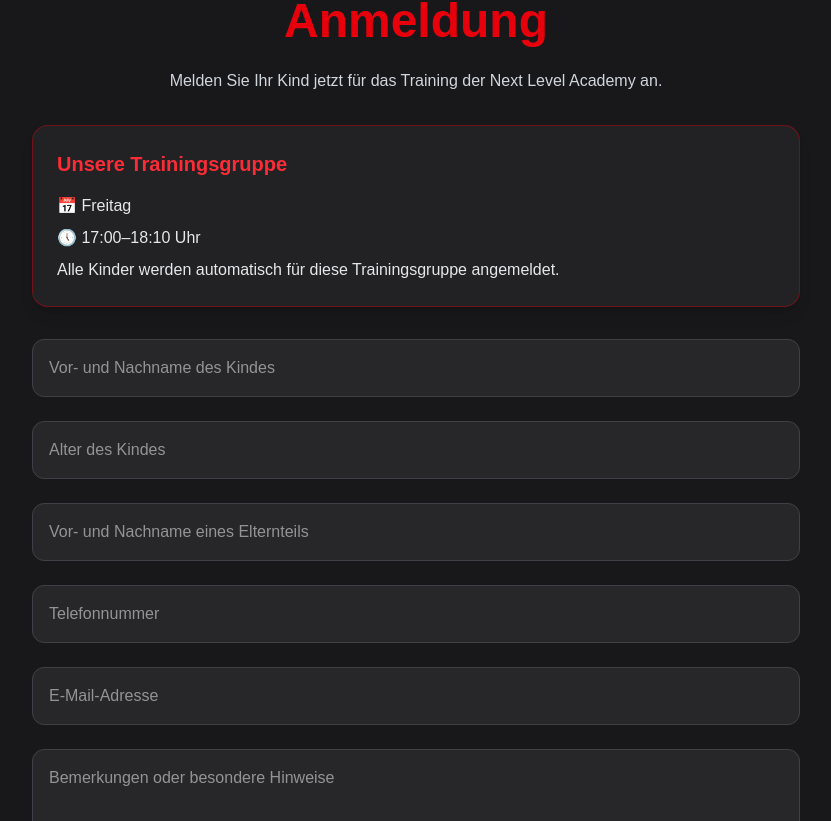
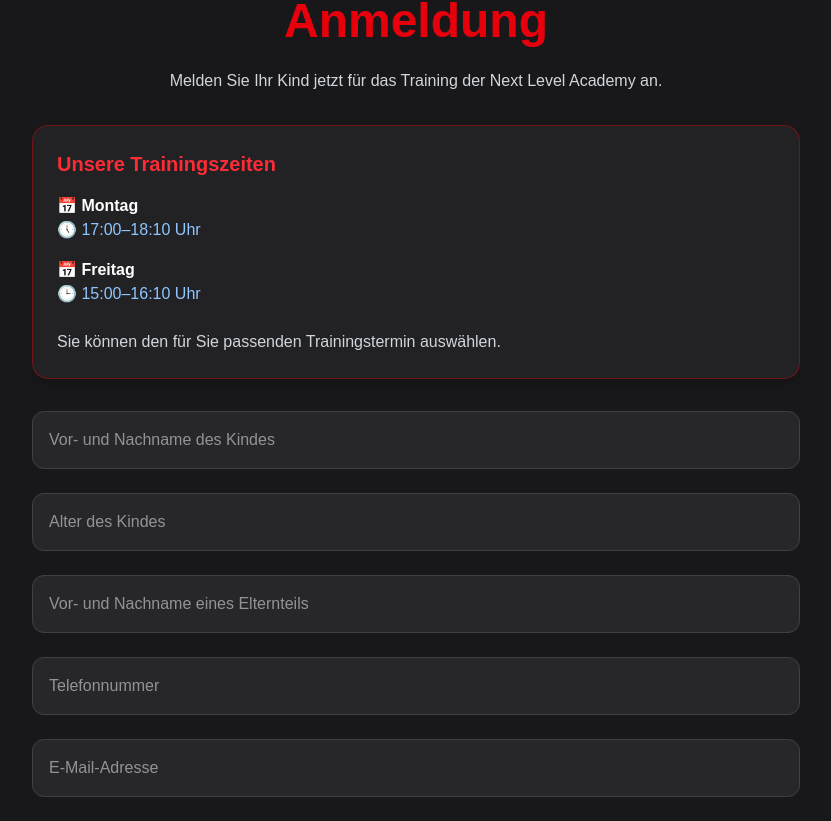
Before and after one commit to Crisan88/-Next-level-academy, a Next.js app: page / in a window 1280 px wide. Shown: the part 6199-7020 px from the top of the page, without its empty margins (224-1055 px from the left). Built offline with nearby package versions, Linux system fonts and the light colour scheme.

Commit message:
Update registration training times

```diff
--- a/app/components/Register.tsx
+++ b/app/components/Register.tsx
@@ -34,7 +34,10 @@
       });
 
       if (res.ok) {
-        setMessage("✅ Vielen Dank! Ihre Anmeldung wurde erfolgreich gesendet.");
+        setMessage(
+          "✅ Vielen Dank! Ihre Anmeldung wurde erfolgreich gesendet."
+        );
+
         setForm({
           childName: "",
           age: "",
@@ -54,42 +57,148 @@
   };
 
   return (
-    <section id="anmeldung" className="scroll-mt-24 bg-zinc-900 text-white py-24 px-6">
-      <div className="max-w-3xl mx-auto">
-        <h2 className="text-5xl font-extrabold text-center text-red-600 mb-6">
+    <section
+      id="anmeldung"
+      className="scroll-mt-24 bg-zinc-900 px-6 py-24 text-white"
+    >
+      <div className="mx-auto max-w-3xl">
+
+        {/* TITEL */}
+        <h2 className="mb-6 text-center text-5xl font-extrabold text-red-600">
           Anmeldung
         </h2>
 
-        <p className="text-center text-gray-300 mb-8">
+        <p className="mb-8 text-center text-gray-300">
           Melden Sie Ihr Kind jetzt für das Training der Next Level Academy an.
         </p>
 
-        <div className="rounded-2xl border border-red-600/40 bg-zinc-800/70 p-6 mb-8 text-left shadow-lg">
-          <h3 className="text-xl font-semibold text-red-500 mb-4">
-            Unsere Trainingsgruppe
+        {/* TRAININGSGRUPPE */}
+        <div className="mb-8 rounded-2xl border border-red-600/40 bg-zinc-800/70 p-6 text-left shadow-lg">
+          <h3 className="mb-4 text-xl font-semibold text-red-500">
+            Unsere Trainingszeiten
           </h3>
-          <div className="space-y-2 text-gray-200">
-            <p>📅 Freitag</p>
-            <p>🕔 17:00–18:10 Uhr</p>
-            <p>Alle Kinder werden automatisch für diese Trainingsgruppe angemeldet.</p>
+
+          <div className="space-y-4 text-gray-200">
+
+            {/* MONTAG */}
+            <div>
+              <p className="font-semibold text-white">
+                📅 Montag
+              </p>
+
+              <p className="text-blue-300">
+                🕔 17:00–18:10 Uhr
+              </p>
+            </div>
+
+            {/* FREITAG */}
+            <div>
+              <p className="font-semibold text-white">
+                📅 Freitag
+              </p>
+
+              <p className="text-blue-300">
+                🕒 15:00–16:10 Uhr
+              </p>
+            </div>
+
+            <p className="pt-2 text-gray-300">
+              Sie können den für Sie passenden Trainingstermin auswählen.
+            </p>
+
           </div>
         </div>
 
-        <form id="register" onSubmit={handleSubmit} className="space-y-6">
-          <input name="childName" value={form.childName} onChange={handleChange} type="text" placeholder="Vor- und Nachname des Kindes" className="w-full p-4 rounded-xl bg-zinc-800 border border-zinc-700" />
-          <input name="age" value={form.age} onChange={handleChange} type="number" placeholder="Alter des Kindes" className="w-full p-4 rounded-xl bg-zinc-800 border border-zinc-700" />
-          <input name="parentName" value={form.parentName} onChange={handleChange} type="text" placeholder="Vor- und Nachname eines Elternteils" className="w-full p-4 rounded-xl bg-zinc-800 border border-zinc-700" />
-          <input name="phone" value={form.phone} onChange={handleChange} type="tel" placeholder="Telefonnummer" className="w-full p-4 rounded-xl bg-zinc-800 border border-zinc-700" />
-          <input name="email" value={form.email} onChange={handleChange} type="email" placeholder="E-Mail-Adresse" className="w-full p-4 rounded-xl bg-zinc-800 border border-zinc-700" />
-          <textarea name="notes" value={form.notes} onChange={handleChange} rows={4} placeholder="Bemerkungen oder besondere Hinweise" className="w-full p-4 rounded-xl bg-zinc-800 border border-zinc-700" />
+        {/* FORMULAR */}
+        <form
+          id="register"
+          onSubmit={handleSubmit}
+          className="space-y-6"
+        >
+          <input
+            name="childName"
+            value={form.childName}
+            onChange={handleChange}
+            type="text"
+            placeholder="Vor- und Nachname des Kindes"
+            className="w-full rounded-xl border border-zinc-700 bg-zinc-800 p-4"
+            required
+          />
+
+          <input
+            name="age"
+            value={form.age}
+            onChange={handleChange}
+            type="number"
+            placeholder="Alter des Kindes"
+            className="w-full rounded-xl border border-zinc-700 bg-zinc-800 p-4"
+            required
+          />
+
+          <input
+            name="parentName"
+            value={form.parentName}
+            onChange={handleChange}
+            type="text"
+            placeholder="Vor- und Nachname eines Elternteils"
+            className="w-full rounded-xl border border-zinc-700 bg-zinc-800 p-4"
+            required
+          />
+
+          <input
+            name="phone"
+            value={form.phone}
+            onChange={handleChange}
+            type="tel"
+            placeholder="Telefonnummer"
+            className="w-full rounded-xl border border-zinc-700 bg-zinc-800 p-4"
+            required
+          />
+
+          <input
+            name="email"
+            value={form.email}
+            onChange={handleChange}
+            type="email"
+            placeholder="E-Mail-Adresse"
+            className="w-full rounded-xl border border-zinc-700 bg-zinc-800 p-4"
+            required
+          />
+
+          <textarea
+            name="notes"
+            value={form.notes}
+            onChange={handleChange}
+            rows={4}
+            placeholder="Bemerkungen oder besondere Hinweise"
+            className="w-full rounded-xl border border-zinc-700 bg-zinc-800 p-4"
+          />
+
+          {/* DATENSCHUTZ */}
           <label className="flex items-center gap-3">
-            <input type="checkbox" required />
-            Ich habe die Datenschutzbestimmungen gelesen und akzeptiere sie.
+            <input
+              type="checkbox"
+              required
+            />
+
+            <span>
+              Ich habe die Datenschutzbestimmungen gelesen und akzeptiere sie.
+            </span>
           </label>
 
-          {message && <p>{message}</p>}
+          {/* MESSAGE */}
+          {message && (
+            <p className="rounded-xl bg-zinc-800 p-4 text-center">
+              {message}
+            </p>
+          )}
 
-          <button disabled={loading} type="submit" className="w-full bg-red-600 hover:bg-red-700 py-4 rounded-xl font-bold text-xl transition">
+          {/* BUTTON */}
+          <button
+            disabled={loading}
+            type="submit"
+            className="w-full rounded-xl bg-red-600 py-4 text-xl font-bold transition hover:bg-red-700 disabled:cursor-not-allowed disabled:opacity-60"
+          >
             {loading ? "Wird gesendet..." : "Jetzt anmelden"}
           </button>
         </form>
```
